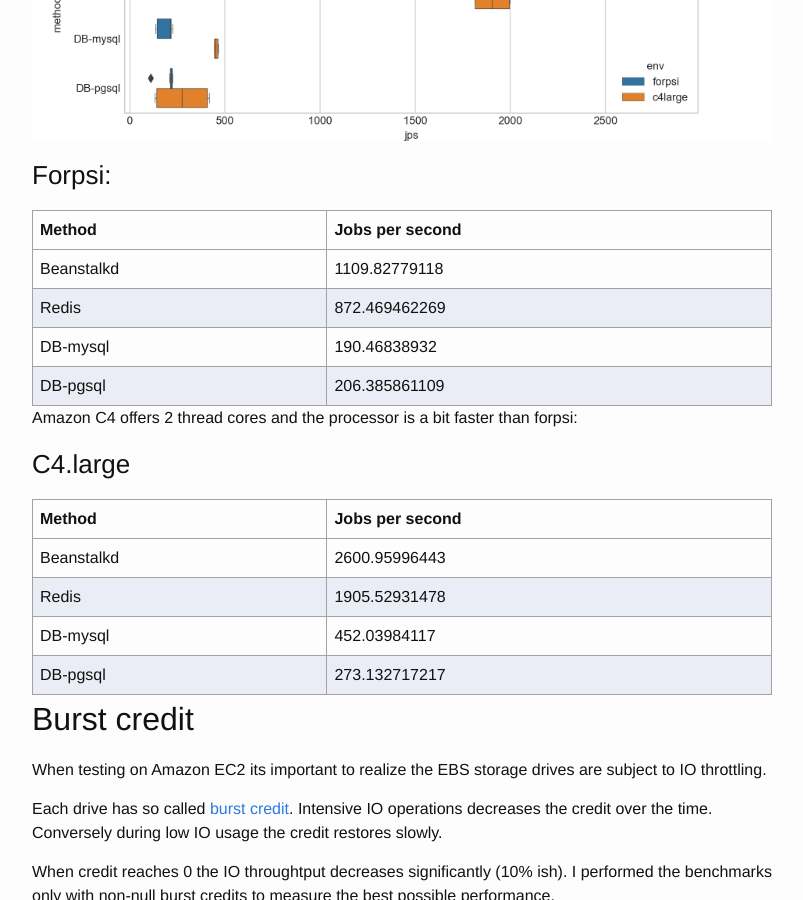
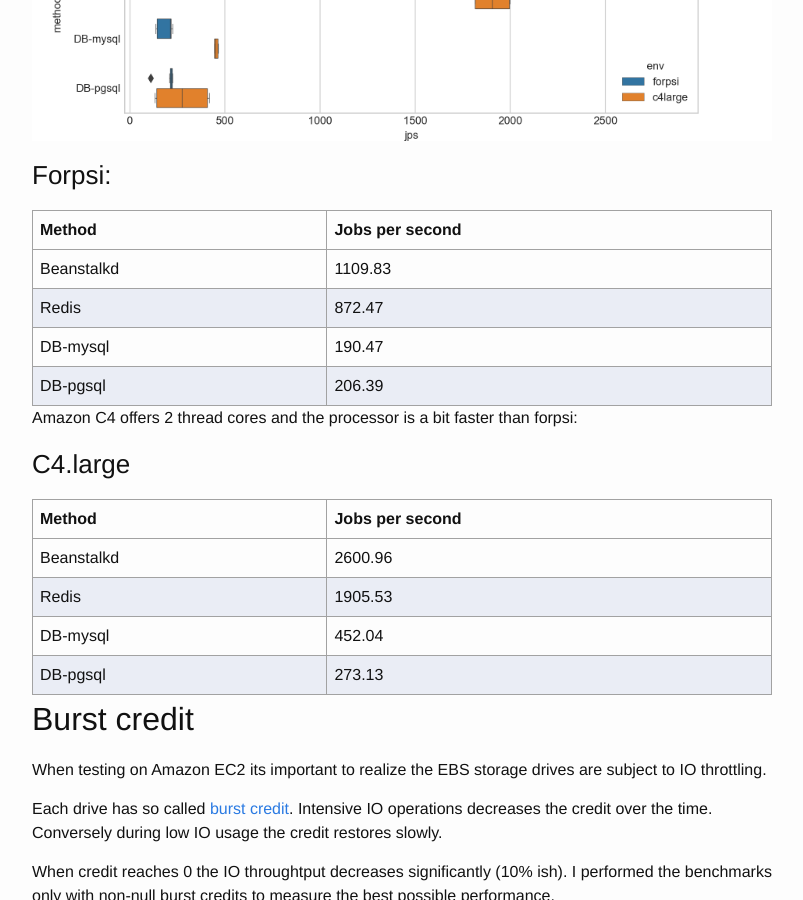
Before and after one commit to ph4r05/devblog, a Jekyll site: the page built from _posts/2017-12-16-laravel-queueing-benchmark.markdown, in a window 1280 px wide and 900 px high, scrolled down 1369 px. Shown: the whole window, without its empty margins (238-1041 px from the left). Built offline with Jekyll 4.4.1, drawn with Linux system fonts in a browser that asks for light colours.

Commit message:
benchmark rounding

```diff
--- a/_posts/2017-12-16-laravel-queueing-benchmark.markdown
+++ b/_posts/2017-12-16-laravel-queueing-benchmark.markdown
@@ -62,10 +62,10 @@ jobs per second in 10 runs for each configuration.
 
 | Method | Jobs per second |
 |:-------|:----------------|
-| Beanstalkd | 1109.82779118
-| Redis | 872.469462269
-| DB-mysql | 190.46838932
-| DB-pgsql | 206.385861109
+| Beanstalkd | 1109.83
+| Redis | 872.47
+| DB-mysql | 190.47
+| DB-pgsql | 206.39
 {:.mbtablestyle3}
 
 
@@ -75,10 +75,10 @@ Amazon C4 offers 2 thread cores and the processor is a bit faster than forpsi:
 
 | Method | Jobs per second |
 |:-------|:----------------|
-| Beanstalkd | 2600.95996443
-| Redis | 1905.52931478
-| DB-mysql | 452.03984117
-| DB-pgsql | 273.132717217
+| Beanstalkd | 2600.96
+| Redis | 1905.53
+| DB-mysql | 452.04
+| DB-pgsql | 273.13
 {:.mbtablestyle3}
 
 ## Burst credit
```
